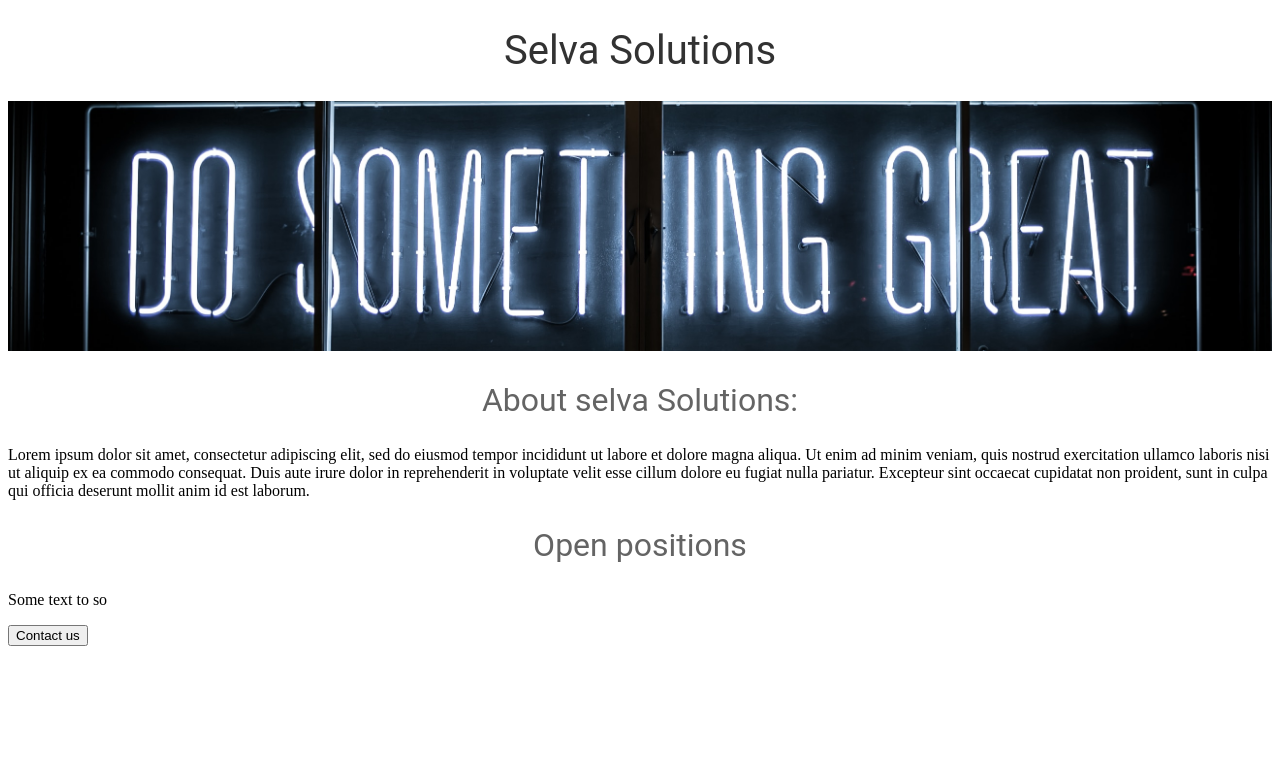
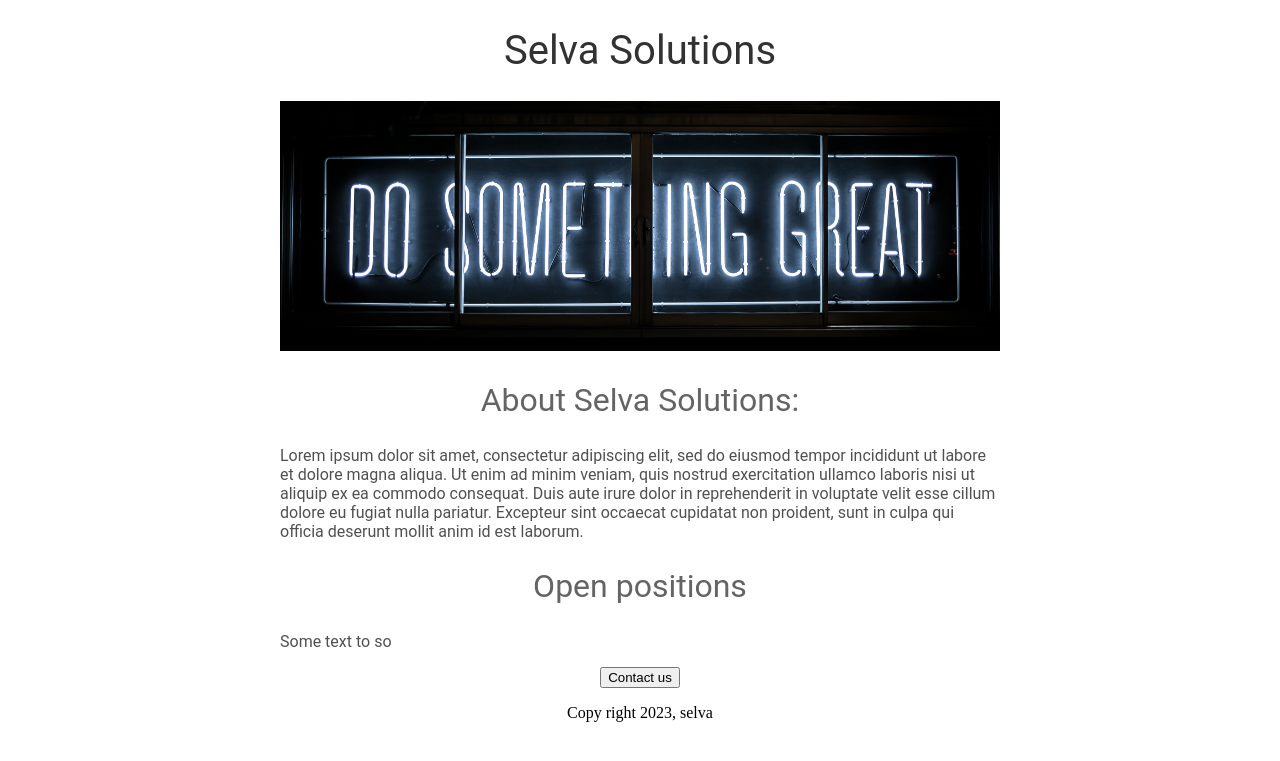
Before and after one commit to selvakumar3042/selvakumar-careers-website, a Flask app: page / in a window 1280 px wide. Shown: the top 761 px of the page. Run offline with Flask 2, Linux system fonts and the light colour scheme.

Commit message:
added tag

```diff
--- a/templates/homepage.html
+++ b/templates/homepage.html
@@ -23,15 +23,29 @@
       color:rgb(100,100,100);
       text-align: center;
     }
+    #container{
+      max-width: 720px;
+      margin: 0 auto 0 auto;
+    }
+    .bodytext{
+      font-family: Roboto;
+      color:rgb(80,80,80);
+    }
   </style>
 </head>
   <body>
+    <div id="container">
     <h1>Selva Solutions</h1>
     <img id="banner" src="https://selvakumar-careers-website.selvakumar3042.repl.co/static/banner.jpg" height="320">
-    <h2>About selva Solutions:</h2>
-    <p>Lorem ipsum dolor sit amet, consectetur adipiscing elit, sed do eiusmod tempor incididunt ut labore et dolore magna aliqua. Ut enim ad minim veniam, quis nostrud exercitation ullamco laboris nisi ut aliquip ex ea commodo consequat. Duis aute irure dolor in reprehenderit in voluptate velit esse cillum dolore eu fugiat nulla pariatur. Excepteur sint occaecat cupidatat non proident, sunt in culpa qui officia deserunt mollit anim id est laborum.</p>
+    <h2>About Selva Solutions:</h2>
+    <p class="bodytext"> Lorem ipsum dolor sit amet, consectetur adipiscing elit, sed do eiusmod tempor incididunt ut labore et dolore magna aliqua. Ut enim ad minim veniam, quis nostrud exercitation ullamco laboris nisi ut aliquip ex ea commodo consequat. Duis aute irure dolor in reprehenderit in voluptate velit esse cillum dolore eu fugiat nulla pariatur. Excepteur sint occaecat cupidatat non proident, sunt in culpa qui officia deserunt mollit anim id est laborum.</p>
   <h2>Open positions</h2>
-    <p>Some text to so </p>
+    <p class="bodytext">Some text to so </p>
+      <div style="text-align:center;">
     <button>Contact us</button>
-  </body>
+      <p>Copy right 2023, selva</p>
+      </div>
+
+</div>
+</body>
 </html>
```
Also changed, not shown: templates/myhome.html (added, +24 -0 lines).
